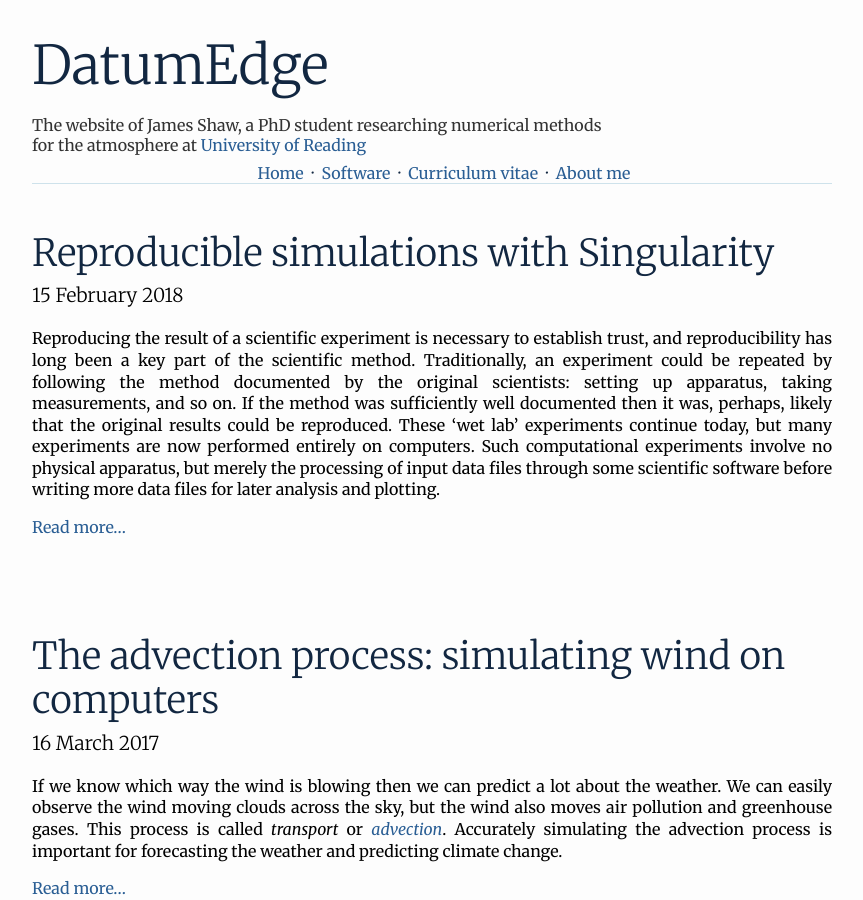
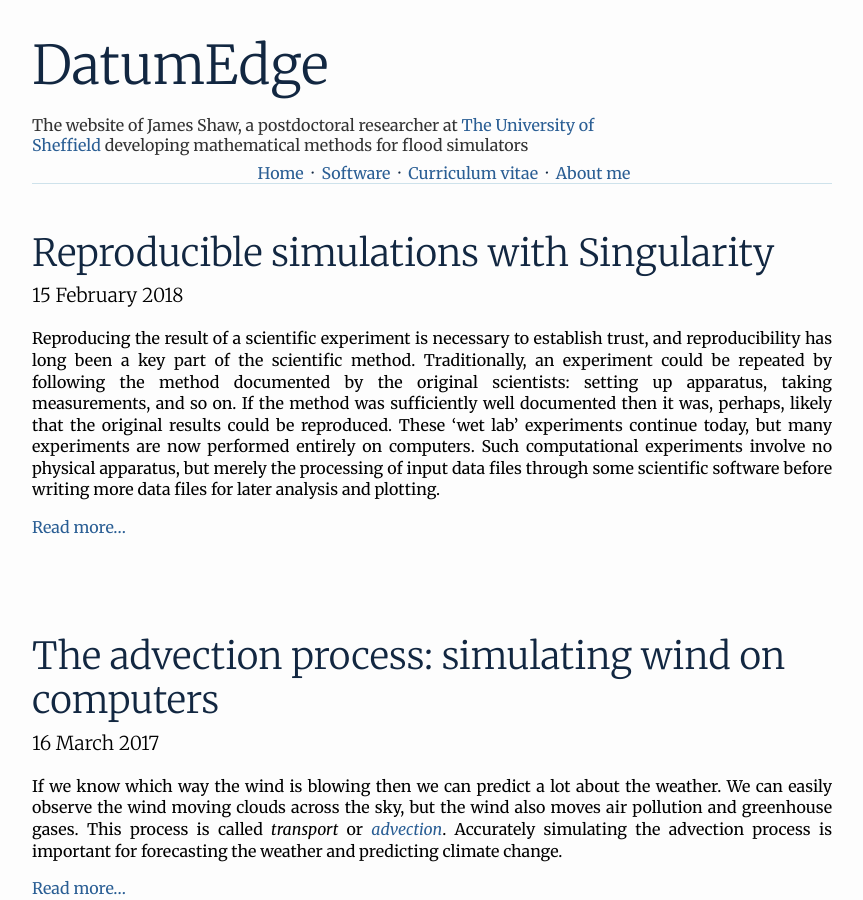
Before and after one commit to hertzsprung/hertzsprung.github.io, a Jekyll site: the page built from index.html, in a window 1280 px wide and 900 px high. Shown: the whole window, without its empty margins (208-1071 px from the left). Built offline with Jekyll 4.4.1, drawn with Linux system fonts in a browser that asks for light colours; the list of posts is cut into pages by our own code.

Commit message:
postdoc not phd

```diff
--- a/_config.yml
+++ b/_config.yml
@@ -28,7 +28,7 @@ paginate: 5
 relative_permalinks: false
 
 # Build settings
-gems:
+plugins:
   - jekyll-paginate
   - jekyll-gist
   - jekyll-redirect-from
--- a/_includes/header.html
+++ b/_includes/header.html
@@ -1,6 +1,6 @@
 <header class="site">
   <h1><a href="{{ site.baseurl }}/">{{ site.title }}</a></h1>
-  <p>The website of James Shaw, a PhD student researching numerical methods for the atmosphere at <a href="https://www.reading.ac.uk/">University of Reading</a></p>
+  <p>The website of James Shaw, a postdoctoral researcher at <a href="https://www.sheffield.ac.uk/civil/water">The University of Sheffield</a> developing mathematical methods for flood simulators</p>
 
   <nav>
     <ul>
```
